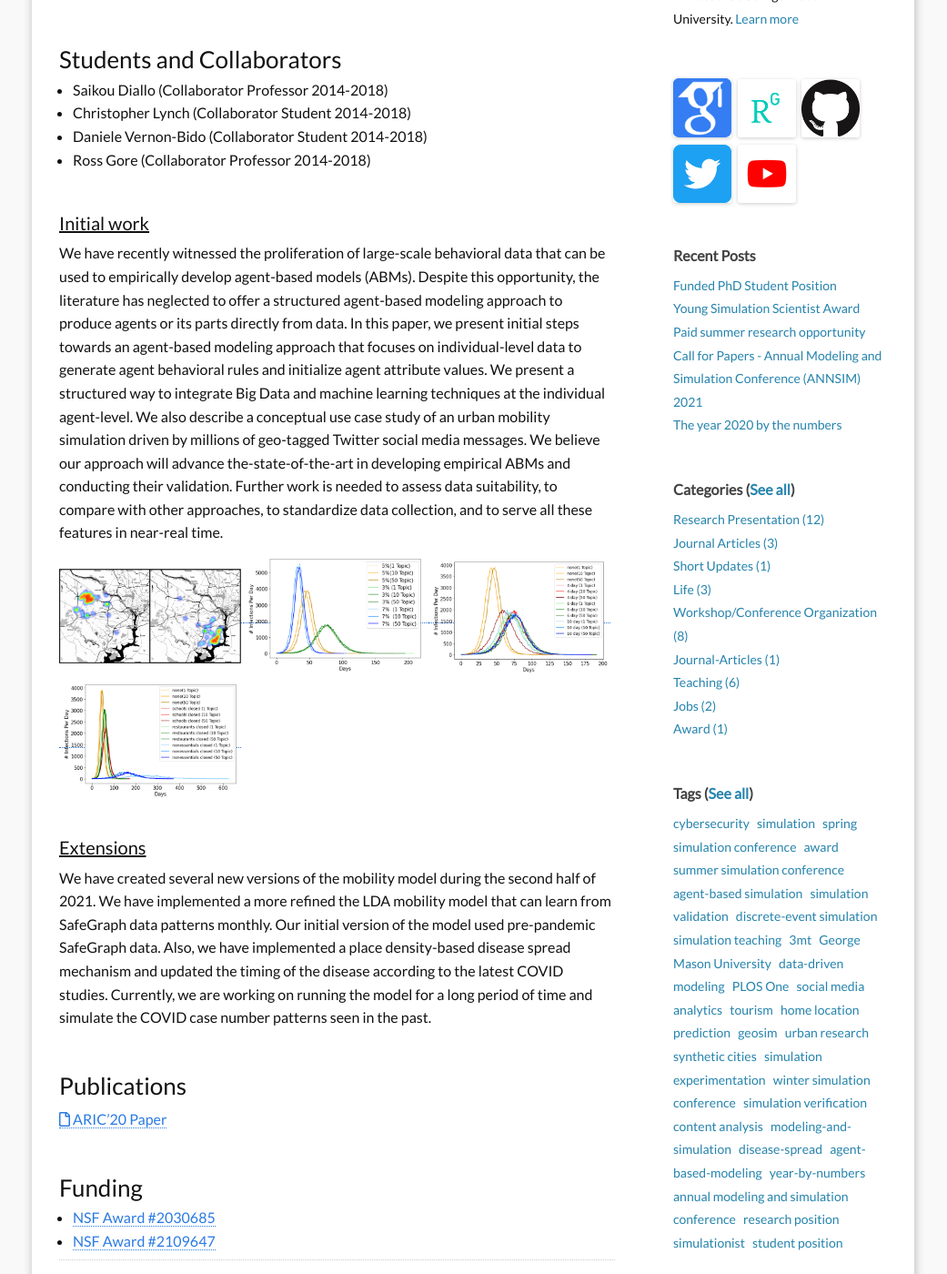
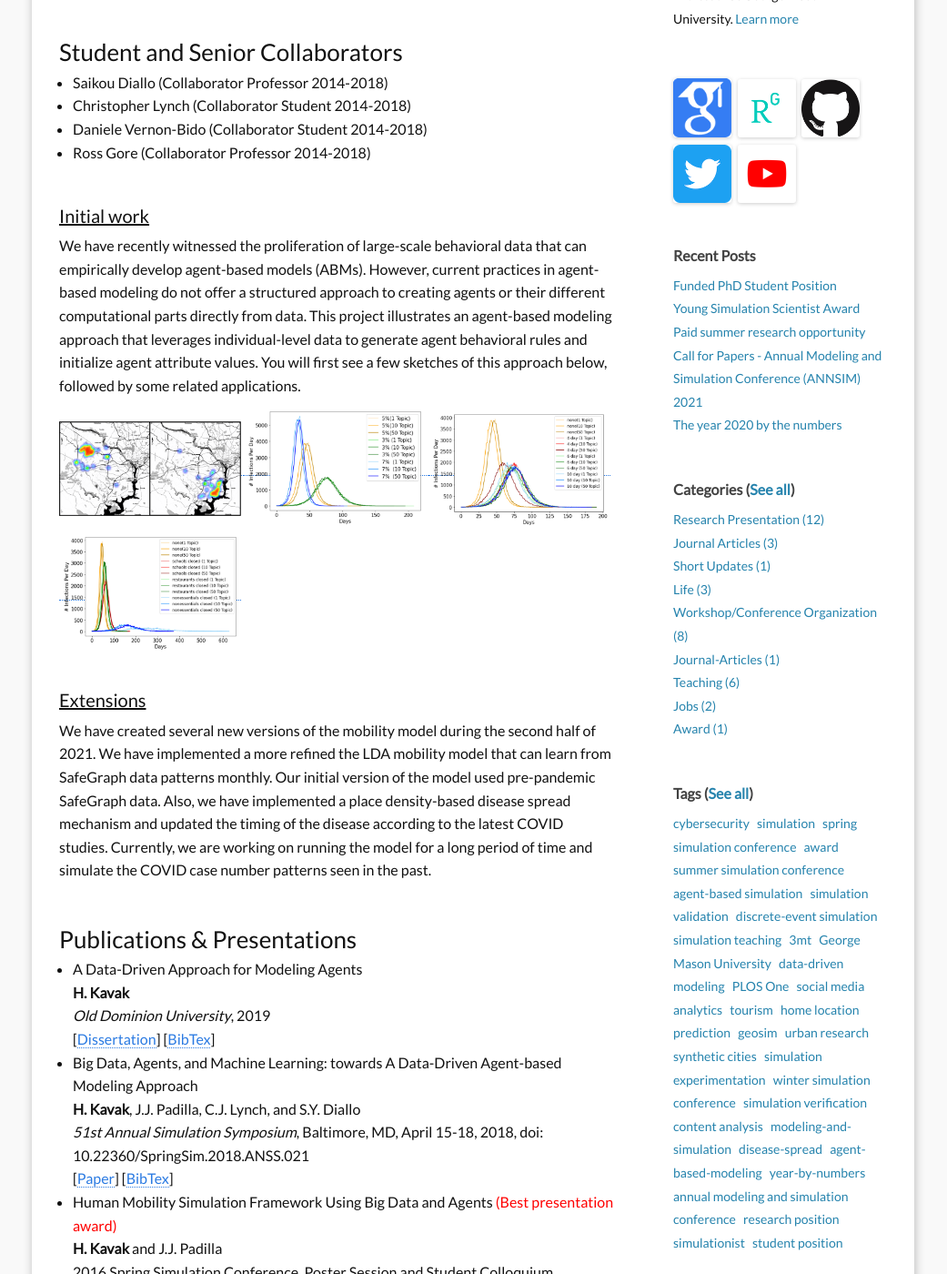
Before and after one commit to hamdikavak/hamdikavak.github.io, a Jekyll site: the page built from research/data-driven-abm-methodology.md, in a window 1280 px wide and 1400 px high, scrolled down 389 px. Shown: the whole window at 91% size, without its empty margins (120-1161 px from the left). Built offline with Jekyll 4.4.1, drawn with Linux system fonts in a browser that asks for light colours; nearby versions of some CDN libraries; some of the changed text lies outside the part shown.

Commit message:
Data-Driven Research Page

```diff
--- /dev/null
+++ b/download/bibs/2019_dissertation.bib
@@ -0,0 +1,6 @@
+@phdthesis{kavak2019phd,
+  author       = {Kavak, Hamdi},
+  title        = {A Data-Driven Approach for Modeling Agents},
+  school       = {Old Dominion University},
+  year         = 2019,
+}
--- a/research/data-driven-abm-methodology.md
+++ b/research/data-driven-abm-methodology.md
@@ -6,7 +6,7 @@ permalink: /research/data-driven-abm-methodology/
 
 ## {{page.title}}
 
-<br/>
+<hr/>
 
 ### Lead Investigators
 - Hamdi Kavak
@@ -14,7 +14,7 @@ permalink: /research/data-driven-abm-methodology/
 
 <br/>
 
-### Students and Collaborators
+### Student and Senior Collaborators
 - Saikou Diallo (Collaborator Professor 2014-2018)
 - Christopher Lynch (Collaborator Student 2014-2018)
 - Daniele Vernon-Bido (Collaborator Student 2014-2018)
@@ -23,8 +23,10 @@ permalink: /research/data-driven-abm-methodology/
 <br/>
 
 #### <u>Initial work</u>
-We have recently witnessed the proliferation of large-scale behavioral data that can be used to empirically develop agent-based models (ABMs). Despite this opportunity, the literature has neglected to offer a structured agent-based modeling approach to produce agents or its parts directly from data. In this paper, we present initial steps towards an agent-based modeling approach that focuses on individual-level data to generate agent behavioral rules and initialize agent attribute values. We present a structured way to integrate Big Data and machine learning techniques at the individual agent-level. We also describe a conceptual use case study of an urban mobility simulation driven by millions of geo-tagged Twitter social media messages. We believe our approach will advance the-state-of-the-art in developing empirical ABMs and conducting their validation. Further work is needed to assess data suitability, to compare with other approaches, to standardize data collection, and to serve all these features in near-real time.
-<div id="dd-covid-gallery">
+We have recently witnessed the proliferation of large-scale behavioral data that can empirically develop agent-based models (ABMs). However,  current practices in agent-based modeling do not offer a structured approach to creating agents or their different computational parts directly from data. This project illustrates an agent-based modeling approach that leverages individual-level data to generate agent behavioral rules and initialize agent attribute values. You will first see a few sketches of this approach below, followed by some related applications.
+
+
+<div id="dd-gallery">
 
     <a href="{{ site.baseurl }}/images/research/data_driven_agents/covid/topic_heatmap.png" data-toggle="lightbox" data-gallery="dd-covid-gallery" class="col-sm-4" data-title="Qualitative Analysis of LDA (50 Topics)" data-footer="This visual shows the location and frequency of topic 37 (left) and topic 43 (right).">
         <img width="{{site.thumbnail_width}}" src="{{ site.baseurl }}/images/research/data_driven_agents/covid/topic_heatmap.png" class="img-fluid">
@@ -50,26 +52,51 @@ Also, we have implemented a place density-based disease spread mechanism and upd
 Currently, we are working on running the model for a long period of time and simulate the COVID case number patterns seen in the past.
 
 
+
+
+<br/>
+
+### Publications & Presentations
+
+- A Data-Driven Approach for Modeling Agents
+  <strong>H. Kavak</strong>
+  <em>Old Dominion University</em>, 2019
+  [[Dissertation](https://digitalcommons.odu.edu/cgi/viewcontent.cgi?article=1047&context=msve_etds)]
+  [[BibTex]({{ site.baseurl }}/download/bibs/2019_dissertation.bib)]
+- Big Data, Agents, and Machine Learning: towards A Data-Driven Agent-based Modeling Approach
+  <strong>H. Kavak</strong>, J.J. Padilla, C.J. Lynch, and S.Y. Diallo
+  <em>51st Annual Simulation Symposium</em>, Baltimore, MD, April 15-18, 2018, doi: 10.22360/SpringSim.2018.ANSS.021
+  [<a title="RG Archive" href="https://www.researchgate.net/publication/324941067_Big_Data_Agents_and_Machine_Learning_Towards_a_Data-Driven_Agent-Based_Modeling_Approach">Paper</a>]
+  [<a title="BibTeX" href="{{ site.baseurl }}/download/bibs/2018_data_driven.bib">BibTex</a>]
+- Human Mobility Simulation Framework Using Big Data and Agents <span style="color: red;">(Best presentation award)</span>
+  <strong>H. Kavak</strong> and J.J. Padilla
+  2016 Spring Simulation Conference, Poster Session and Student Colloquium,  doi:10.13140/RG.2.1.4179.7522
+  [<a title="RG Archive" href="https://www.researchgate.net/publication/299889096_Human_Mobility_Simulation_Framework_Using_Big_Data_and_Agents">Poster</a>]
+- Leveraging Social Media Data in Agent-based Simulations.
+  J.J. Padilla, S.Y. Diallo, <strong>H. Kavak</strong>, O. Sahin, and B. Nicholson.
+  <em>47th Annual Simulation Symposium</em>, Tampa, FL, April 13-16, 2014
+  [<a title="RG Archive" href="https://www.researchgate.net/publication/269411592_Leveraging_Social_Media_Data_in_Agent-based_Simulations">Paper</a>]
+  [<a title="BibTeX" href="{{ site.baseurl }}/download/bibs/2014_social_media.bib">BibTex</a>]
+- Semi-Automated Initialization of Simulations: An Application to Healthcare.
+  J.J. Padilla, S.Y. Diallo, <strong>H. Kavak</strong>, O. Sahin,  J.A. Sokolowski and R.J. Gore
+  <em>The Journal of Defense Modeling and Simulation</em>, 2015,  doi:10.1177/1548512915570143
+  [<a title="RG Archive" href="https://www.researchgate.net/publication/272914554_Semi-automated_initialization_of_simulations_an_application_to_healthcare">Paper</a>]
+  [<a title="BibTeX" href="{{ site.baseurl }}/download/bibs/2015_j_initialization.bib">BibTex</a>]
+
+<br/>
+
+### Funding
+- The Office of the Assistant Secretary of Defense for Research and Engineering (OASD(R&E)) under agreement number
+  FAB750-15-2-0120.
+<hr/>
+
+*Last updated on Jan 27, 2022.*
+
+
 <script>
-	  lightGallery(document.getElementById('dd-covid-gallery'), {
+	  lightGallery(document.getElementById('dd-gallery'), {
 	    thumbnail:true,
 	    animateThumb: true,
 	    showThumbByDefault: true
 	});
 	</script>
-
-
-<br/>
-
-### Publications
-
-<a href="https://dl.acm.org/doi/abs/10.1145/3423455.3430305" target="_blank"> <i class="far fa-file"></i> ARIC'20 Paper</a>
-
-<br/>
-
-### Funding
-- [NSF Award #2030685](https://www.nsf.gov/awardsearch/showAward?AWD_ID=2030685)
-- [NSF Award #2109647](https://www.nsf.gov/awardsearch/showAward?AWD_ID=2109647)
-<hr/>
-
-*Last updated on Jan 17, 2022.*
```
Also changed, not shown: c5_publications.md (+1 -1 lines), research/data-driven-mobility-covid-19.md (+1 -1 lines).
